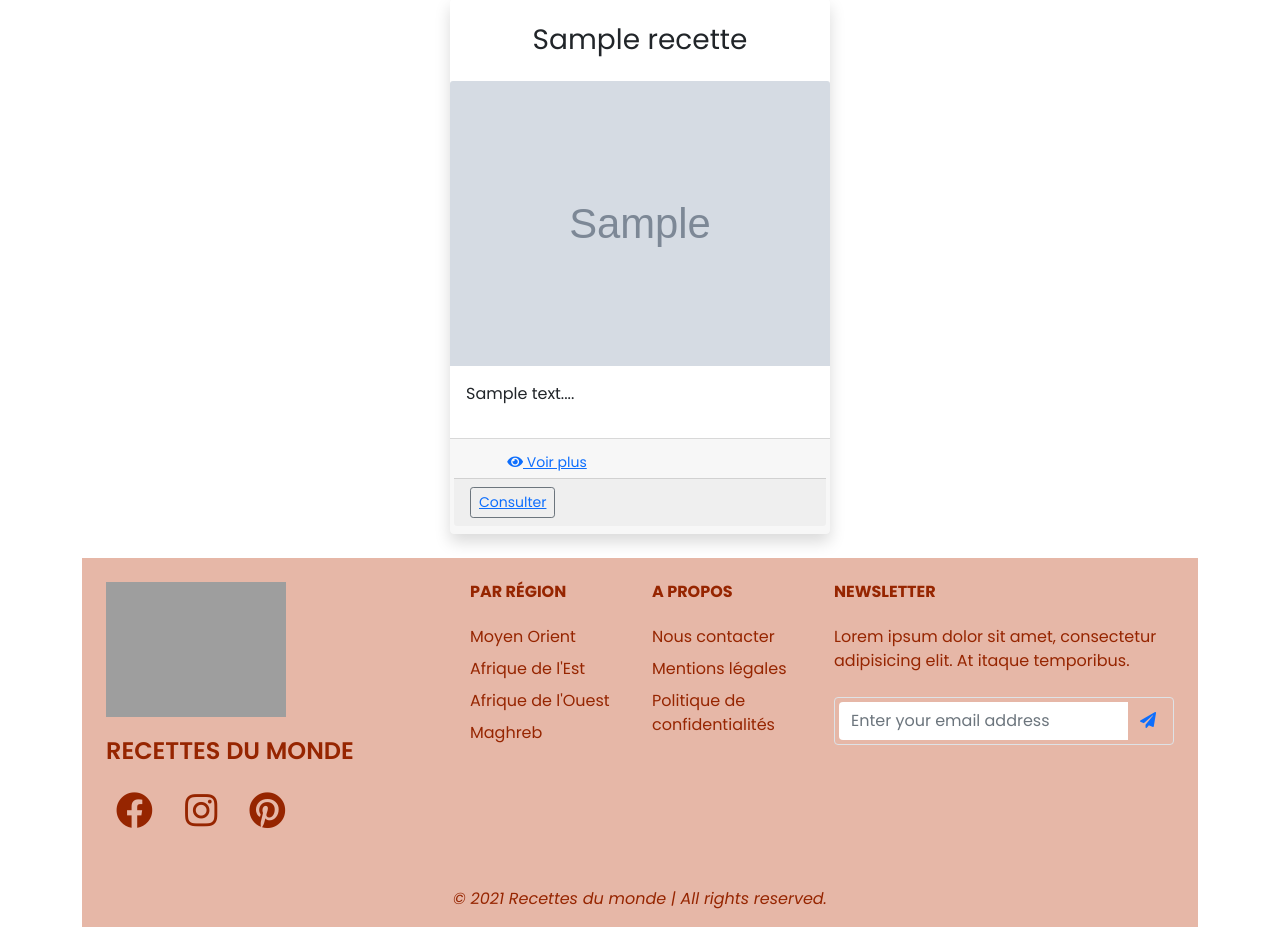
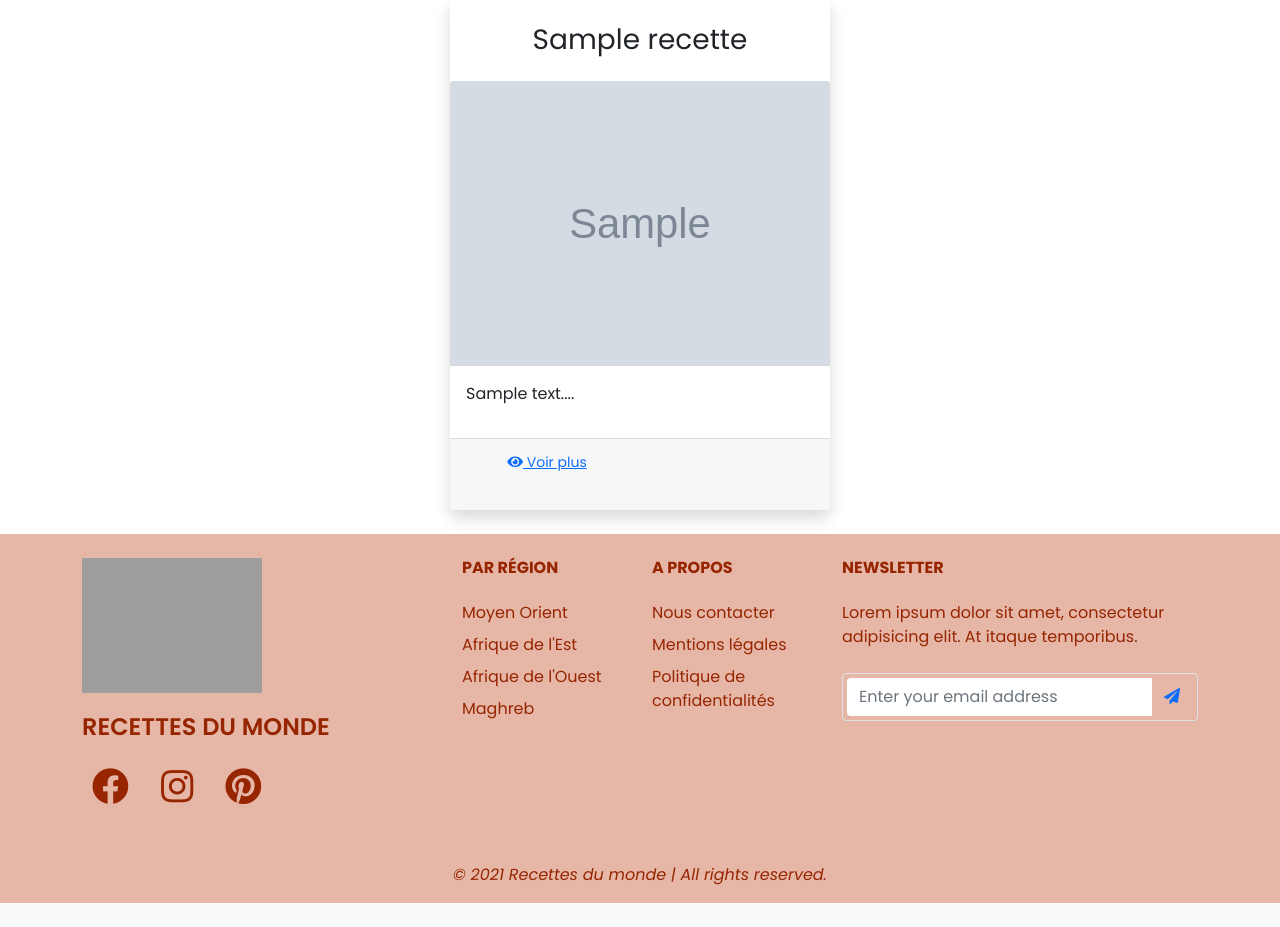
Before and after one commit to recette-facile/recettes_du_monde, a Symfony app: template templates/recette/index.html.twig in a window 1280 px wide. Shown: the part 260-1187 px from the top of the page. After the commit the page ends 1163 px from the top, so only its background shows below. Run offline with Twig, Linux system fonts and the light colour scheme; the template is opened without the code that fills it: most values are stand-ins (such as "Sample title", 1, 10 or a date in 2020); grey boxes marked "Sample" are stand-in pictures; some libraries are stand-ins or nearby versions; some web fonts are replaced; grey boxes are pictures that could not be loaded.

Commit message:
MAJ fiche index recette

```diff
--- a/templates/base.html.twig
+++ b/templates/base.html.twig
@@ -10,7 +10,7 @@
 		{#{{ encore_entry_link_tags('app') }}#}
 		{% block stylesheets %}{% endblock %}
 		{# CSS Perso #}
-		<link rel="stylesheet" href="css/style.css">
+		<link rel="stylesheet" href="{{asset('css/style.css')}}">
 	</head>
 
 	<body>
@@ -27,7 +27,7 @@
 			<script src="https://code.jquery.com/jquery-3.6.0.slim.min.js" integrity="sha256-u7e5khyithlIdTpu22PHhENmPcRdFiHRjhAuHcs05RI=" crossorigin="anonymous"></script>
 			<script src="https://cdn.jsdelivr.net/npm/bootstrap@4.6.0/dist/js/bootstrap.min.js" integrity="sha384-+YQ4JLhjyBLPDQt//I+STsc9iw4uQqACwlvpslubQzn4u2UU2UFM80nGisd026JF" crossorigin="anonymous"></script>
 			{# JS Perso #}
-			<script src="js/script."></script>
+			<script src="{{asset('js/script.js')}}"></script>
 			{#{{ encore_entry_script_tags('app') }}#}
 		{% endblock %}
 	</body>
--- a/templates/recette/index.html.twig
+++ b/templates/recette/index.html.twig
@@ -32,44 +32,10 @@
                             </button>
                         {% endif %}
                     </div>
-
-
-                <div class="card-footer">
+                </div>
 
                 <div class="btn-group">
-                    <button type="button" class="btn btn-sm btn-outline-secondary">
 
-
-                {#
-                {% if is_granted("ROLE_USER") %}
-                    {% for recette in recettes %}
-                        {% if favori.id == user.id %}
-                           <i class="fas fa-heart"></i>
-                        {% else %}
-                            <a href="{{path('favori_ajout', {id:recette.id})}}">
-                                <i class="far fa-heart"></i>
-                            </a>
-                        {% endif %}
-                    {% else %}
-                        <a href="{{path('favori_ajout', {id:recette.id})}}">
-                                <i class="far fa-heart"></i>
-                            </a>
-                    {% endfor %}
-                {% else %}
-                    <i class="far fa-heart"></i>
-                {% endif %}
-                #}
-
-
-                    <a href="{{ path('recette_show', {'id': recette.id}) }}">
-                     Consulter
-                </a></button>
-                {% if is_granted("ROLE_ADMIN") %}
-      {# si Admin est connecté, on lui affiche ce qui suit! #}
-
-                    <button type="button" class="btn btn-sm btn-outline-secondary"><a href="{{ path('recette_edit', {'id': recette.id}) }}">
-                    Modifier
-                </a></button>
 
                 {% if is_granted("ROLE_USER") %}
                     <button>
@@ -79,8 +45,6 @@
                     </button>
                 {% endif %}
 
-
-                {% endif %}
 
                 </div>
             </div>
--- a/templates/recette/show.html.twig
+++ b/templates/recette/show.html.twig
@@ -29,7 +29,7 @@
             <li class="list-group-item d-flex justify-content-between align-items-start shadow-sm p-3 mb-5 bg-body rounded">
                 <div class="ms-2 me-auto">
                     {% for ingredient in ingredients %}
-                        <div class="fw-bold">{{ ingredient.ingredient.nomIngredient }}/div>
+                        <div class="fw-bold">{{ ingredient.ingredient.nomIngredient }}</div>
                         </div>
                     </li>
                 {% else %}
```
Lines whose indentation alone changed are shown as unchanged.
